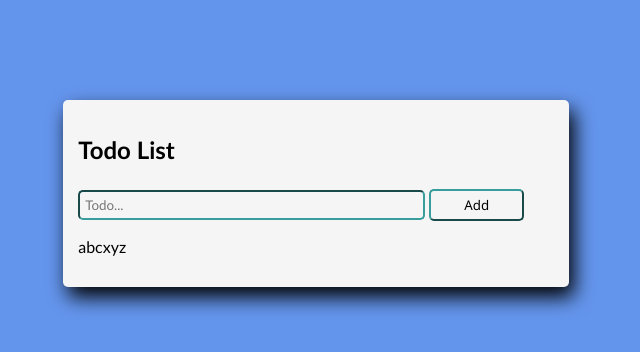
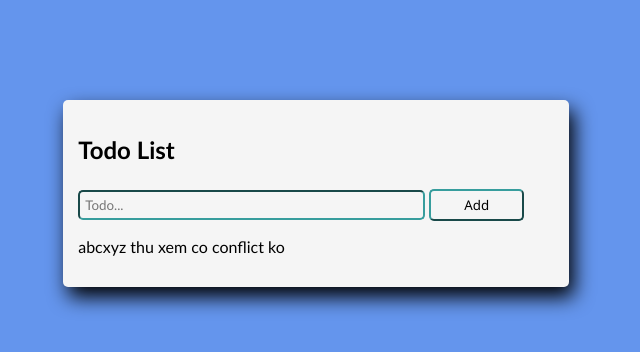
Before and after one commit to duytv1310/todo-app, a plain HTML site: page index.html in a window 1280 px wide. Shown: the whole page, without its empty margins (324-964 px from the left). Drawn offline with Linux system fonts and the light colour scheme.

Commit message:
Update index.html

```diff
--- a/index.html
+++ b/index.html
@@ -20,7 +20,7 @@
          <div class="addbox">
             <input id="text" type="text" placeholder="Todo..." />
             <button id="addBtn" style="font-family: 'Segoe UI', Tahoma, Geneva, Verdana, sans-serif">Add</button>
-            <p>abcxyz</p>
+            <p>abcxyz thu xem co conflict ko </p>
          </div>
       </div>
    </body>
```
